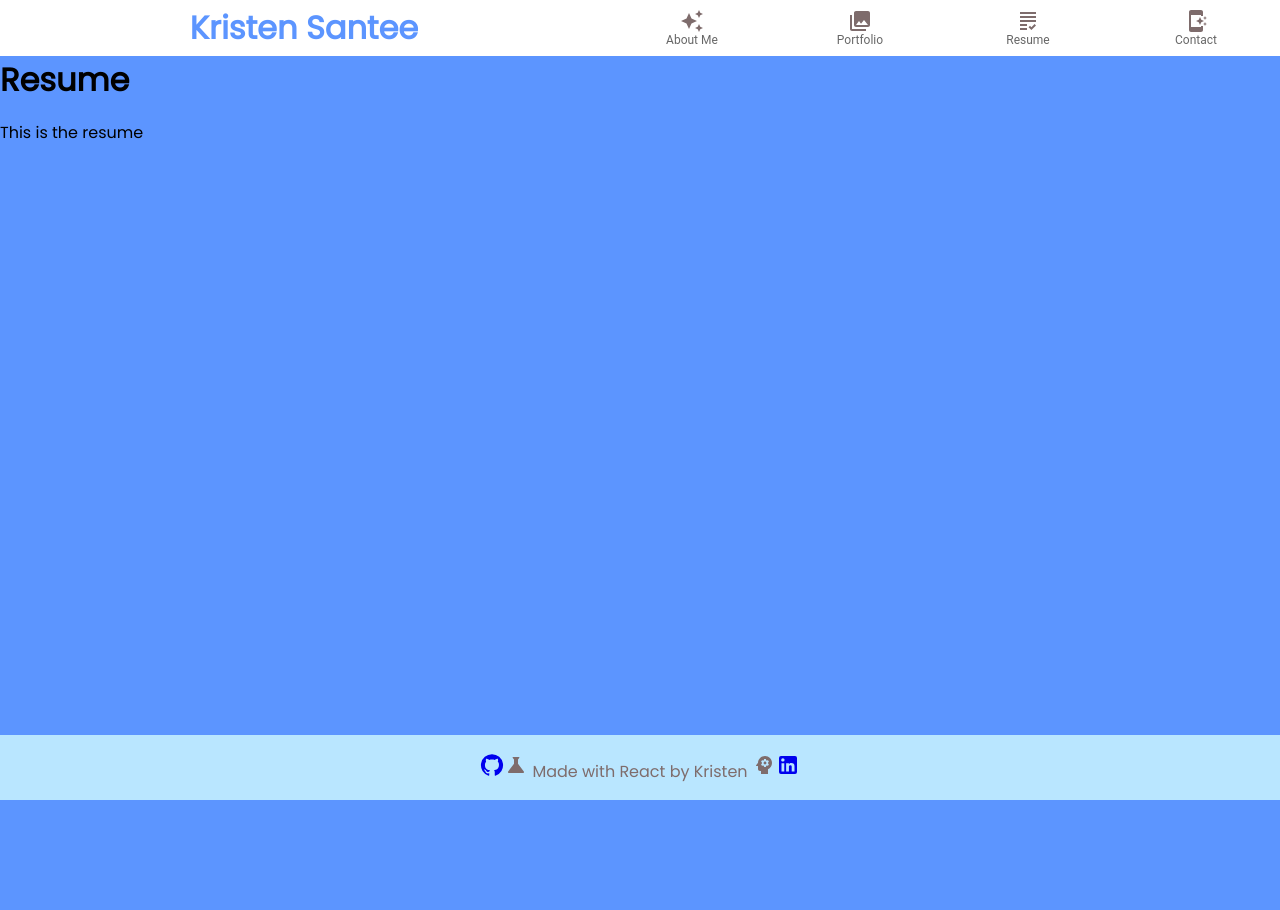
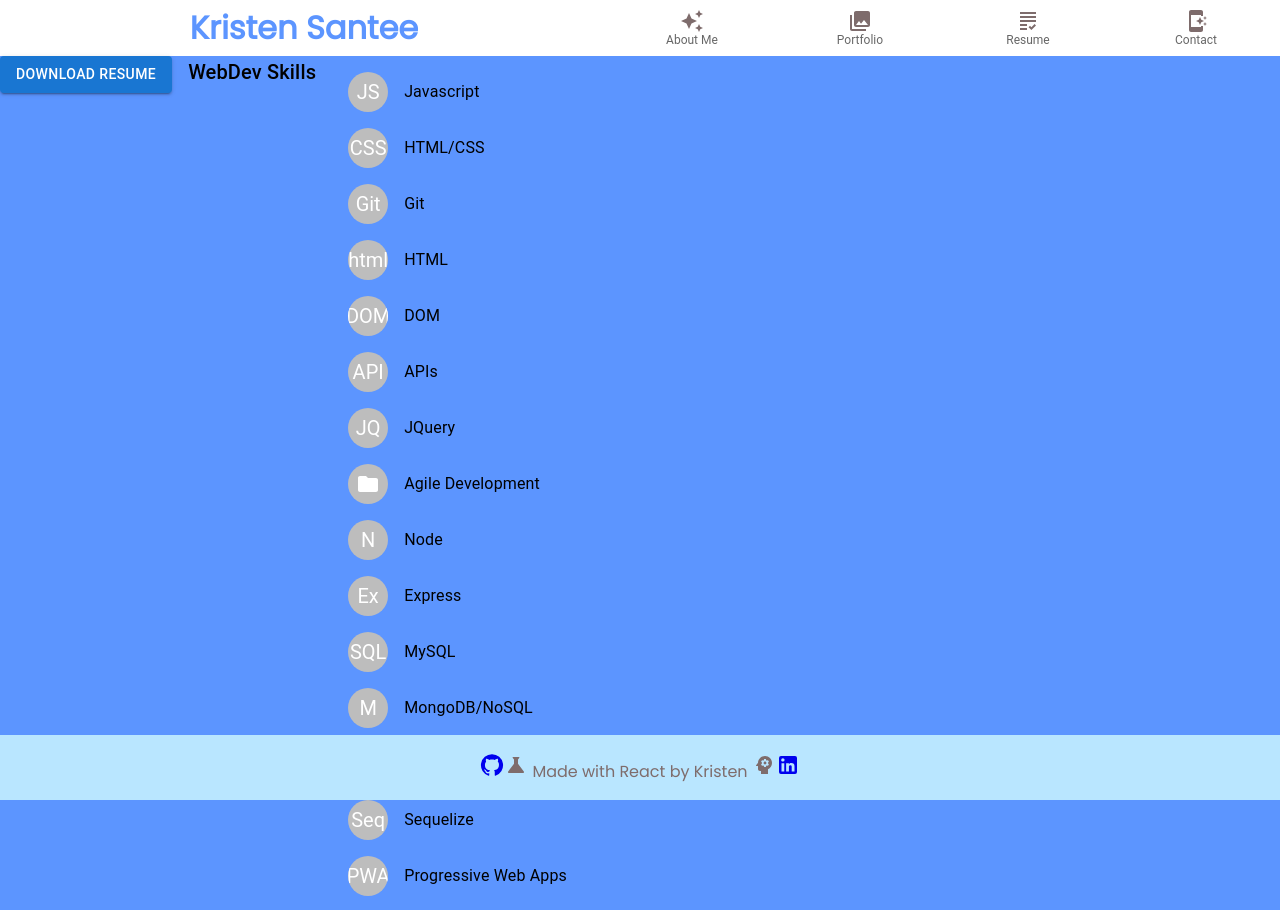
Before and after one commit to kristensantee/portfolio-ks, a React (Create React App) app: page /resume in a window 1280 px wide. Shown: the top 910 px of the page. Before the commit the page ends 800 px from the top, so only its background shows below. Built offline with nearby package versions, Linux system fonts and the light colour scheme.

Commit message:
added resume skills and download button, portfolio has project component

```diff
--- a/src/components/pages/Portfolio.js
+++ b/src/components/pages/Portfolio.js
@@ -1,56 +1,62 @@
 import React from 'react'
 import Projects from './Projects'
-import curarte from '../../images/curARTe.png'
+// import curarte from '../../images/curARTe.png'
 import outbound from '../../images/outbound.png'
-import staticportfolio from '../../images/staticportfolio.png'
-import weatherapp from '../../images/weatherapp.png'
-import regex from '../../images/regex.png'
-import pwa from '../../images/pwa.png'
+// import staticportfolio from '../../images/staticportfolio.png'
+// import weatherapp from '../../images/weatherapp.png'
+// import regex from '../../images/regex.png'
+// import pwa from '../../images/pwa.png'
 
 const projects = [
     {
     name: 'Outbound Gear Exchange',
-    description: 'oge description here',
-    id: 1,
-    image: outbound
-    },
-    {
-    name: 'curARTe',
-    description: 'curARTe description here',
-    id: 2,
-    image: curarte
-    },
-    {
-    name: 'Static Portfolio',
-    description: 'static portfolio description here',
-    id: 3,
-    image: staticportfolio
-    },
-    {
-    name: 'Weather App',
-    description: 'weather app description here',
-    id: 4,
-    image: weatherapp
-    },
-    {
-    name: 'Regex Writeup',
-    description: 'regex description here',
-    id: 5,
-    image: regex
-    },
-    {
-    name: 'PWA',
-    description: 'pwa description here',
-    id: 6,
-    image: pwa
-    },
+    description: 'Outbound Gear Exchange is a marketplace for swapping outdoor gear. Browse gear by category and request gear using nodemailer.',
+    img: outbound,
+    link: 'https://outbound-gear-exchange.herokuapp.com/',
+    github: 'https://github.com/jlee12297/Outbound-Gear-Exchange'
+    }
+    // {
+    // name: 'curARTe',
+    // description: 'curARTe description here',
+    // id: 2,
+    // image: curarte
+    // },
+    // {
+    // name: 'Static Portfolio',
+    // description: 'static portfolio description here',
+    // id: 3,
+    // image: staticportfolio
+    // },
+    // {
+    // name: 'Weather App',
+    // description: 'weather app description here',
+    // id: 4,
+    // image: weatherapp
+    // },
+    // {
+    // name: 'Regex Writeup',
+    // description: 'regex description here',
+    // id: 5,
+    // image: regex
+    // },
+    // {
+    // name: 'PWA',
+    // description: 'pwa description here',
+    // id: 6,
+    // image: pwa
+    // },
 ]
 
 export default function Portfolio() {
     return (
         <div>
-            <Projects name={projects.name[0]} description={projects.description[0]} id={projects.id[0]} image={projects.image[0]}/>
-            <Projects name={projects.name[1]} description={projects.description[1]} id={projects.id[1]}image={projects.image[1]}/>
+            {projects().map((props) => (
+                <Projects
+                name={projects.name}
+                description={projects.description}
+                id={projects.id}
+                image={projects.image}/>
+            ))}
 
         </div>
     )
--- a/src/components/pages/Projects.js
+++ b/src/components/pages/Projects.js
@@ -6,32 +6,35 @@ import CardMedia from '@mui/material/CardMedia'
 import Button from '@mui/material/Button'
 import Typography from '@mui/material/Typography'
 
-export default function Project(props) {
+export default function Projects(props) {
     const cardStyle = {
-        width: '18rem'
+        width: '20rem'
     }
 
     return (
         <Card sx={{ maxWidth: 345 }}>
       <CardMedia
         component="img"
-        alt="green iguana"
+        alt="outbound gear exchange screenshot"
         height="140"
-        image="/static/images/cards/contemplative-reptile.jpg"
+        image={props.image}
         style={cardStyle}
       />
       <CardContent>
         <Typography gutterBottom variant="h5" component="div">
-          Lizard
+          Project Name: {props.name}
         </Typography>
         <Typography variant="body2" color="text.secondary">
-          Lizards are a widespread group of squamate reptiles, with over 6,000
-          species, ranging across all continents except Antarctica
+          About this project: {props.description}
         </Typography>
       </CardContent>
       <CardActions>
-        <Button size="small">Share</Button>
-        <Button size="small">Learn More</Button>
+        <a href={props.link}>
+            <Button size="small">Deployed Site</Button>
+        </a>
+        <a href={props.github}>
+            <Button size="small">Github Development</Button>
+        </a>
       </CardActions>
     </Card>
     )
--- a/src/components/pages/Resume.js
+++ b/src/components/pages/Resume.js
@@ -1,12 +1,223 @@
 import React from 'react'
+import Button from '@mui/material/Button'
+import Grid from '@mui/material/Stack'
+import Typography from '@mui/material/Typography'
+import List from '@mui/material/List'
+import ListItem from '@mui/material/ListItem'
+import ListItemAvatar from '@mui/material/ListItemAvatar'
+import Avatar from '@mui/material/Avatar'
+import ListItemText from '@mui/material/ListItemText'
+import FolderIcon from '@mui/icons-material/Folder'
+import ScienceIcon from '@mui/icons-material/Science';
+
 
 export default function Resume() {
+    const [dense, setDense] = React.useState(false);
+    const [secondary, setSecondary] = React.useState(false);
+
     return (
-        <div>
-            <h1>Resume</h1>
-            <p>
-                This is the resume
-            </p>
-        </div>
+        <Grid direction="row" spacing={2}>
+            <div>
+                <Button variant="contained" href="https://kristensantee.github.io/professional-portfolio-challenge/assets/Kristen%20Santee%20Resume.pdf" target="_blank">
+                Download Resume
+                </Button>
+            </div>
+
+            <Typography sx={{ mt: 4, mb: 2 }} variant="h6" component="div">
+            WebDev Skills
+          </Typography>
+            <List dense={dense}>
+                <ListItem>
+                  <ListItemAvatar>
+                    <Avatar>
+                      JS
+                    </Avatar>
+                  </ListItemAvatar>
+                  <ListItemText
+                    primary="Javascript"
+                  />
+                </ListItem>
+                <ListItem>
+                  <ListItemAvatar>
+                    <Avatar>
+                      CSS
+                    </Avatar>
+                  </ListItemAvatar>
+                  <ListItemText
+                    primary="HTML/CSS"
+                  />
+                </ListItem>
+                <ListItem>
+                  <ListItemAvatar>
+                    <Avatar>
+                      Git
+                    </Avatar>
+                  </ListItemAvatar>
+                  <ListItemText
+                    primary="Git"
+                  />
+                </ListItem>
+                <ListItem>
+                  <ListItemAvatar>
+                    <Avatar>
+                      html
+                    </Avatar>
+                  </ListItemAvatar>
+                  <ListItemText
+                    primary="HTML"
+                  />
+                </ListItem>
+                <ListItem>
+                  <ListItemAvatar>
+                    <Avatar>
+                      DOM
+                    </Avatar>
+                  </ListItemAvatar>
+                  <ListItemText
+                    primary="DOM"
+                  />
+                </ListItem>
+                <ListItem>
+                  <ListItemAvatar>
+                    <Avatar>
+                      API
+                    </Avatar>
+                  </ListItemAvatar>
+                  <ListItemText
+                    primary="APIs"
+                  />
+                </ListItem>
+                <ListItem>
+                  <ListItemAvatar>
+                    <Avatar>
+                      JQ
+                    </Avatar>
+                  </ListItemAvatar>
+                  <ListItemText
+                    primary="JQuery"
+                  />
+                </ListItem>
+                <ListItem>
+                  <ListItemAvatar>
+                    <Avatar>
+                      <FolderIcon />
+                    </Avatar>
+                  </ListItemAvatar>
+                  <ListItemText
+                    primary="Agile Development"
+                  />
+                </ListItem>
+                <ListItem>
+                  <ListItemAvatar>
+                    <Avatar>
+                      N
+                    </Avatar>
+                  </ListItemAvatar>
+                  <ListItemText
+                    primary="Node"
+                  />
+                </ListItem>
+                <ListItem>
+                  <ListItemAvatar>
+                    <Avatar>
+                      Ex
+                    </Avatar>
+                  </ListItemAvatar>
+                  <ListItemText
+                    primary="Express"
+                  />
+                </ListItem>
+                <ListItem>
+                  <ListItemAvatar>
+                    <Avatar>
+                      SQL
+                    </Avatar>
+                  </ListItemAvatar>
+                  <ListItemText
+                    primary="MySQL"
+                  />
+                </ListItem>
+                <ListItem>
+                  <ListItemAvatar>
+                    <Avatar>
+                      M
+                    </Avatar>
+                  </ListItemAvatar>
+                  <ListItemText
+                    primary="MongoDB/NoSQL"
+                  />
+                </ListItem>
+                <ListItem>
+                  <ListItemAvatar>
+                    <Avatar>
+                      MVC
+                    </Avatar>
+                  </ListItemAvatar>
+                  <ListItemText
+                    primary="MVC Paradigm"
+                  />
+                </ListItem>
+                <ListItem>
+                  <ListItemAvatar>
+                    <Avatar>
+                      Seq
+                    </Avatar>
+                  </ListItemAvatar>
+                  <ListItemText
+                    primary="Sequelize"
+                  />
+                </ListItem>
+                <ListItem>
+                  <ListItemAvatar>
+                    <Avatar>
+                      PWA
+                    </Avatar>
+                  </ListItemAvatar>
+                  <ListItemText
+                    primary="Progressive Web Apps"
+                  />
+                </ListItem>
+                <ListItem>
+                  <ListItemAvatar>
+                    <Avatar>
+                      Re
+                    </Avatar>
+                  </ListItemAvatar>
+                  <ListItemText
+                    primary="React"
+                  />
+                </ListItem>
+                <ListItem>
+                  <ListItemAvatar>
+                    <Avatar>
+                      <ScienceIcon />
+                    </Avatar>
+                  </ListItemAvatar>
+                  <ListItemText
+                    primary="MERN Stack"
+                  />
+                </ListItem>
+                <ListItem>
+                  <ListItemAvatar>
+                    <Avatar>
+                      <FolderIcon />
+                    </Avatar>
+                  </ListItemAvatar>
+                  <ListItemText
+                    primary="Computer Science Fundamentals"
+                  />
+                </ListItem>
+                <ListItem>
+                  <ListItemAvatar>
+                    <Avatar>
+                      <FolderIcon />
+                    </Avatar>
+                  </ListItemAvatar>
+                  <ListItemText
+                    primary="Project Management"
+                  />
+                </ListItem>
+            </List>
+        </Grid>
     )
 }
```
Also changed, not shown: 1 other file (tests, documents, lock files or other folders).
